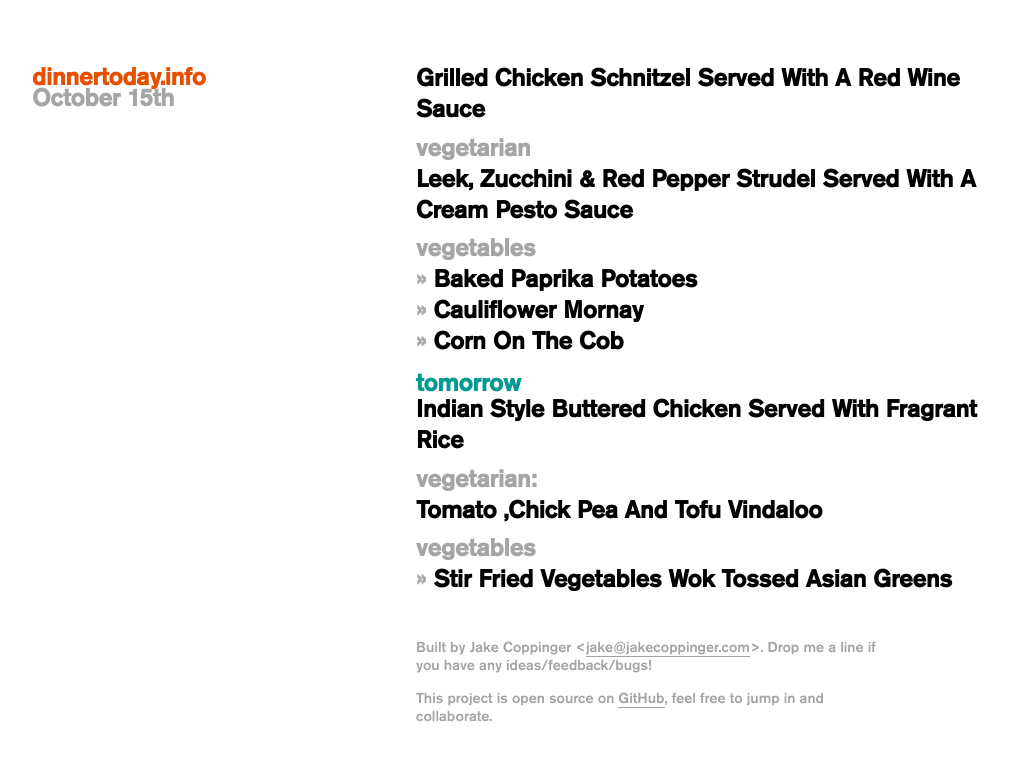
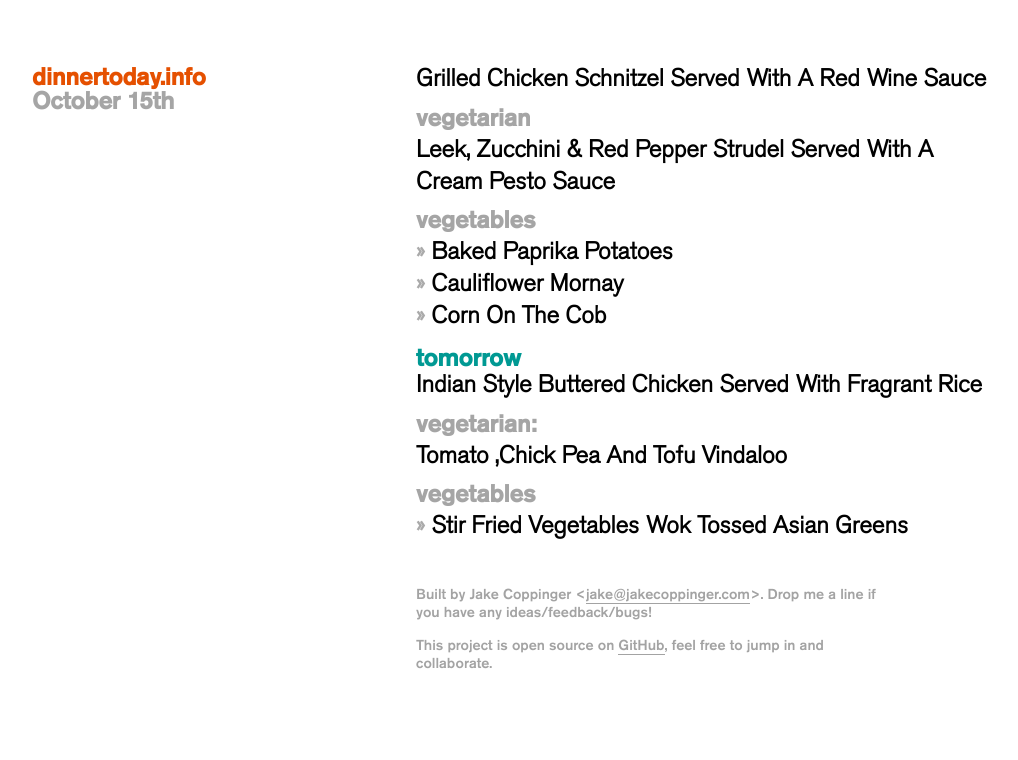
Before and after one commit to jakecoppinger/dinnertoday.info-builds, a plain HTML site: page index.html in a window 1280 px wide. Shown: the whole page, without its empty margins (128-1146 px from the left). Drawn offline with Linux system fonts and the light colour scheme.

Commit message:
Automated build and commit @ Sun 15 Oct 2017 15:04:41 AEDT

```diff
--- a/css/styles.css
+++ b/css/styles.css
@@ -21,7 +21,7 @@ h1 {
 
 #header h1#date   {
     color:#A5A5A5;
-    margin-top: 0em;
+    margin-top: 0.1em;
     margin-bottom: 0.2em;
 }
 
@@ -46,7 +46,7 @@ h2 {
 Actual meal
 */
 h3 {
-    font-family: akzidenz-grotesk_pro_medium;
+    font-family: akzidenz-grotesk_pro_light;
     /*font-family: akzidenz-grotesk_pro_light;*/
     color:black;
     margin-top: 0em;
```
